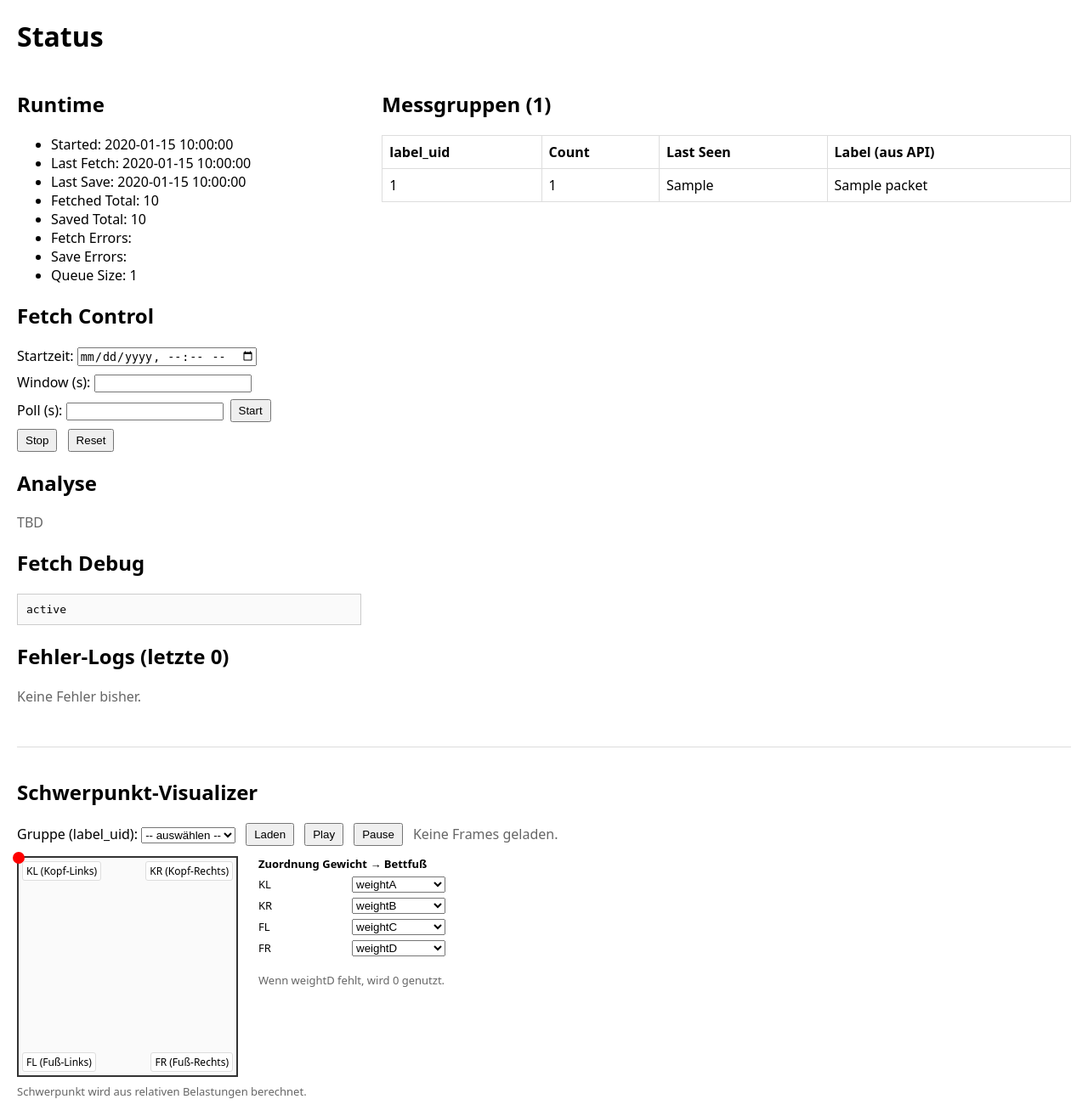
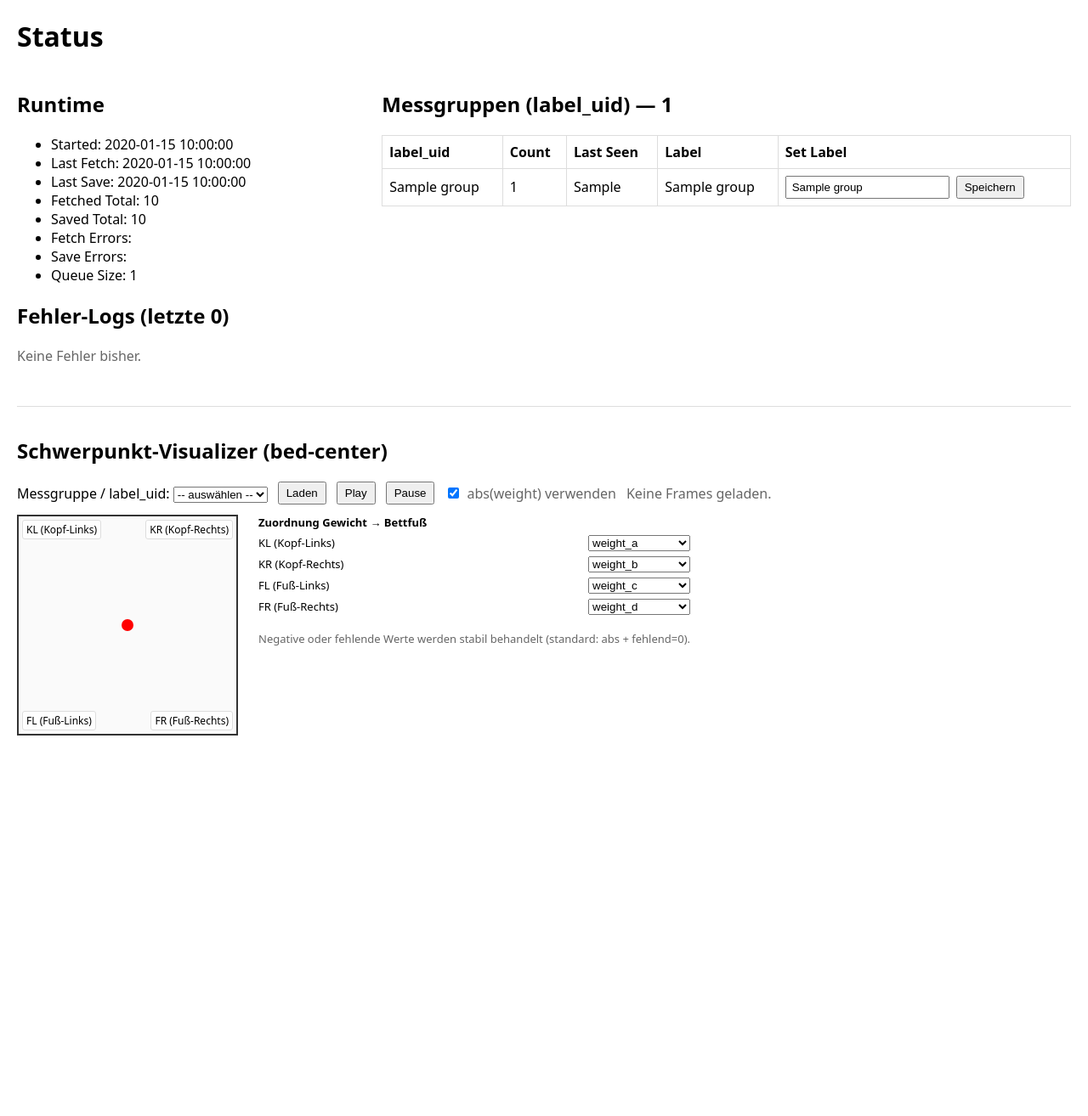
Before and after one commit to MicStern/SBM, a FastAPI app: template app/templates/status.html in a window 1280 px wide. Shown: the whole page at 85% size. After the commit the page ends 866 px from the top, so only its background shows below. Run offline with FastAPI, Linux system fonts and the light colour scheme; the template is opened without the code that fills it: most values are stand-ins (such as "Sample title", 1, 10 or a date in 2020); parts of the project's set-up code (start-up, migrations or seed data) failed here and were passed over.

Commit message:
Update status.html

```diff
--- a/app/templates/status.html
+++ b/app/templates/status.html
@@ -9,24 +9,74 @@
     th, td { border: 1px solid #ddd; padding: 8px; }
     th { text-align: left; }
     .muted { color: #666; }
+    form.inline { display: inline-flex; gap: 8px; align-items: center; }
+    input[type="text"] { padding: 4px 6px; }
     button { padding: 4px 8px; cursor: pointer; }
     .grid { display: grid; grid-template-columns: 1fr 2fr; gap: 24px; }
 
-    #sv-container { margin-top: 32px; border-top: 1px solid #ddd; padding-top: 16px; }
-    #sv-controls { display:flex; flex-wrap:wrap; gap:12px; align-items:center; margin-bottom:12px; }
-    #sv-square-wrapper { margin-top:12px; display:flex; gap:24px; flex-wrap:wrap; align-items:flex-start; }
-    #sv-square { position:relative; width:260px; height:260px; border:2px solid #333; box-sizing:border-box; background:#fafafa; }
-    #sv-square .corner-label { position:absolute; font-size:12px; background:rgba(255,255,255,0.9); padding:2px 4px; border-radius:3px; border:1px solid #ddd; }
-    #sv-corner-kl { top:4px; left:4px; }
-    #sv-corner-kr { top:4px; right:4px; }
-    #sv-corner-fl { bottom:4px; left:4px; }
-    #sv-corner-fr { bottom:4px; right:4px; }
-    #sv-dot { position:absolute; width:14px; height:14px; border-radius:50%; background:red; pointer-events:none; transform:translate(-50%, -50%); }
-    #sv-meta { font-size:13px; margin-top:8px; }
-    #sv-mapping { display:flex; flex-direction:column; gap:6px; font-size:13px; min-width:220px; }
-    #sv-mapping label { display:flex; justify-content:space-between; gap:8px; }
-    #sv-mapping select { min-width:110px; }
-    pre { border:1px solid #ccc; padding:10px; background:#fafafa; overflow:auto; }
+    #sv-container {
+      margin-top: 32px;
+      border-top: 1px solid #ddd;
+      padding-top: 16px;
+    }
+    #sv-controls {
+      display: flex;
+      flex-wrap: wrap;
+      gap: 12px;
+      align-items: center;
+      margin-bottom: 12px;
+    }
+    #sv-square-wrapper {
+      margin-top: 12px;
+      display: flex;
+      gap: 24px;
+      flex-wrap: wrap;
+      align-items: flex-start;
+    }
+    #sv-square {
+      position: relative;
+      width: 260px;
+      height: 260px;
+      border: 2px solid #333;
+      box-sizing: border-box;
+      background: #fafafa;
+    }
+    #sv-square .corner-label {
+      position: absolute;
+      font-size: 12px;
+      background: rgba(255,255,255,0.9);
+      padding: 2px 4px;
+      border-radius: 3px;
+      border: 1px solid #ddd;
+    }
+    #sv-corner-kl { top: 4px; left: 4px; }
+    #sv-corner-kr { top: 4px; right: 4px; }
+    #sv-corner-fl { bottom: 4px; left: 4px; }
+    #sv-corner-fr { bottom: 4px; right: 4px; }
+
+    #sv-dot {
+      position: absolute;
+      width: 14px;
+      height: 14px;
+      border-radius: 50%;
+      background: red;
+      pointer-events: none;
+      transform: translate(-50%, -50%);
+    }
+
+    #sv-mapping {
+      display: flex;
+      flex-direction: column;
+      gap: 6px;
+      font-size: 13px;
+      min-width: 260px;
+    }
+    #sv-mapping label {
+      display: flex;
+      justify-content: space-between;
+      gap: 8px;
+    }
+    #sv-mapping select { min-width: 120px; }
   </style>
 </head>
 <body>
@@ -46,33 +96,6 @@
         <li>Queue Size: {{ queue_size }}</li>
       </ul>
 
-      <h2>Fetch Control</h2>
-      <form method="post" action="/fetch/start" style="display:flex; gap:8px; align-items:center; flex-wrap:wrap;">
-        <label>Startzeit:
-          <input type="datetime-local" name="start_dt" required>
-        </label>
-        <label>Window (s):
-          <input type="number" name="window_seconds" value="{{ fetch_config.window_seconds }}" min="10" step="1">
-        </label>
-        <label>Poll (s):
-          <input type="number" name="poll_seconds" value="{{ fetch_config.poll_seconds }}" min="1" step="1">
-        </label>
-        <button type="submit">Start</button>
-      </form>
-
-      <form method="post" action="/fetch/stop" style="margin-top:8px; display:inline-block;">
-        <button type="submit">Stop</button>
-      </form>
-      <form method="post" action="/fetch/reset" style="margin-top:8px; display:inline-block; margin-left:8px;">
-        <button type="submit">Reset</button>
-      </form>
-
-      <h2>Analyse</h2>
-      <p class="muted">TBD</p>
-
-      <h2>Fetch Debug</h2>
-      <pre>{{ status_json_debug }}</pre>
-
       <h2>Fehler-Logs (letzte {{ s.error_logs|length }})</h2>
       {% if s.error_logs %}
       <div style="border:1px solid #ccc; padding:10px; max-height:250px; overflow-y:auto; white-space:pre-wrap; background:#fafafa;">
@@ -86,26 +109,34 @@
     </div>
 
     <div>
-      <h2>Messgruppen ({{ packets|length }})</h2>
+      <h2>Messgruppen (label_uid) — {{ groups|length }}</h2>
       <table>
         <thead>
           <tr>
             <th>label_uid</th>
             <th>Count</th>
             <th>Last Seen</th>
-            <th>Label (aus API)</th>
+            <th>Label</th>
+            <th>Set Label</th>
           </tr>
         </thead>
         <tbody>
-        {% for p in packets %}
+        {% for g in groups %}
           <tr>
-            <td>{{ p.packet_id }}</td>
-            <td>{{ p.count }}</td>
-            <td>{{ p.last_seen or "" }}</td>
-            <td>{{ p.label or "" }}</td>
+            <td>{{ g.label_uid }}</td>
+            <td>{{ g.count }}</td>
+            <td>{{ g.last_seen }}</td>
+            <td>{{ g.label or "" }}</td>
+            <td>
+              <form class="inline" method="post" action="/label">
+                <input type="hidden" name="label_uid" value="{{ g.label_uid }}">
+                <input type="text" name="label" placeholder="Label eingeben" value="{{ g.label or '' }}">
+                <button type="submit">Speichern</button>
+              </form>
+            </td>
           </tr>
         {% else %}
-          <tr><td colspan="4" class="muted">Noch keine Gruppen.</td></tr>
+          <tr><td colspan="5" class="muted">Noch keine Gruppen.</td></tr>
         {% endfor %}
         </tbody>
       </table>
@@ -113,15 +144,15 @@
   </div>
 
   <div id="sv-container">
-    <h2>Schwerpunkt-Visualizer</h2>
+    <h2>Schwerpunkt-Visualizer (bed-center)</h2>
 
     <div id="sv-controls">
       <label>
-        Gruppe (label_uid):
-        <select id="sv-packet-select">
+        Messgruppe / label_uid:
+        <select id="sv-group-select">
           <option value="">-- auswählen --</option>
-          {% for p in packets %}
-          <option value="{{ p.packet_id }}">{{ p.packet_id }}</option>
+          {% for g in groups %}
+          <option value="{{ g.label_uid }}">{{ g.label_uid }}</option>
           {% endfor %}
         </select>
       </label>
@@ -129,6 +160,11 @@
       <button id="sv-load-btn">Laden</button>
       <button id="sv-play-btn">Play</button>
       <button id="sv-pause-btn">Pause</button>
+
+      <label class="muted" style="display:flex;gap:6px;align-items:center;">
+        <input type="checkbox" id="sv-abs" checked>
+        abs(weight) verwenden
+      </label>
 
       <span id="sv-status" class="muted"></span>
     </div>
@@ -144,61 +180,66 @@
 
       <div id="sv-mapping">
         <strong>Zuordnung Gewicht → Bettfuß</strong>
+
         <label>
-          KL
+          KL (Kopf-Links)
           <select id="sv-map-kl">
             <option value="none">– keiner –</option>
-            <option value="weightA">weightA</option>
-            <option value="weightB">weightB</option>
-            <option value="weightC">weightC</option>
-            <option value="weightD">weightD</option>
+            <option value="weight_a">weight_a</option>
+            <option value="weight_b">weight_b</option>
+            <option value="weight_c">weight_c</option>
+            <option value="weight_d">weight_d</option>
           </select>
         </label>
+
         <label>
-          KR
+          KR (Kopf-Rechts)
           <select id="sv-map-kr">
             <option value="none">– keiner –</option>
-            <option value="weightA">weightA</option>
-            <option value="weightB">weightB</option>
-            <option value="weightC">weightC</option>
-            <option value="weightD">weightD</option>
+            <option value="weight_a">weight_a</option>
+            <option value="weight_b">weight_b</option>
+            <option value="weight_c">weight_c</option>
+            <option value="weight_d">weight_d</option>
           </select>
         </label>
+
         <label>
-          FL
+          FL (Fuß-Links)
           <select id="sv-map-fl">
             <option value="none">– keiner –</option>
-            <option value="weightA">weightA</option>
-            <option value="weightB">weightB</option>
-            <option value="weightC">weightC</option>
-            <option value="weightD">weightD</option>
+            <option value="weight_a">weight_a</option>
+            <option value="weight_b">weight_b</option>
+            <option value="weight_c">weight_c</option>
+            <option value="weight_d">weight_d</option>
           </select>
         </label>
+
         <label>
-          FR
+          FR (Fuß-Rechts)
           <select id="sv-map-fr">
             <option value="none">– keiner –</option>
-            <option value="weightA">weightA</option>
-            <option value="weightB">weightB</option>
-            <option value="weightC">weightC</option>
-            <option value="weightD">weightD</option>
+            <option value="weight_a">weight_a</option>
+            <option value="weight_b">weight_b</option>
+            <option value="weight_c">weight_c</option>
+            <option value="weight_d">weight_d</option>
           </select>
         </label>
-        <p class="muted">Wenn weightD fehlt, wird 0 genutzt.</p>
+
+        <p class="muted">
+          Negative oder fehlende Werte werden stabil behandelt (standard: abs + fehlend=0).
+        </p>
       </div>
-    </div>
-
-    <div id="sv-meta" class="muted">
-      Schwerpunkt wird aus relativen Belastungen berechnet.
     </div>
   </div>
 
   <script>
     (function() {
-      const packetSelect = document.getElementById('sv-packet-select');
+      const groupSelect = document.getElementById('sv-group-select');
       const loadBtn = document.getElementById('sv-load-btn');
       const playBtn = document.getElementById('sv-play-btn');
       const pauseBtn = document.getElementById('sv-pause-btn');
+      const absToggle = document.getElementById('sv-abs');
+
       const statusSpan = document.getElementById('sv-status');
       const square = document.getElementById('sv-square');
       const dot = document.getElementById('sv-dot');
@@ -212,10 +253,11 @@
       let currentIndex = 0;
       let timerId = null;
 
-      mapKL.value = "weightA";
-      mapKR.value = "weightB";
-      mapFL.value = "weightC";
-      mapFR.value = "weightD";
+      // default mapping
+      mapKL.value = "weight_a";
+      mapKR.value = "weight_b";
+      mapFL.value = "weight_c";
+      mapFR.value = "weight_d";
 
       function getMapping() {
         return { KL: mapKL.value, KR: mapKR.value, FL: mapFL.value, FR: mapFR.value };
@@ -228,16 +270,30 @@
         FR: { x:  1, y:  1 },
       };
 
+      function safeWeight(v) {
+        let n = 0;
+        if (typeof v === "number" && isFinite(v)) n = v;
+        if (absToggle.checked) n = Math.abs(n);
+        // Negative/NaN -> 0
+        if (!isFinite(n) || n < 0) n = 0;
+        return n;
+      }
+
+      function clamp(val, min, max) {
+        return Math.max(min, Math.min(max, val));
+      }
+
       function computeCenter(frame, mapping) {
-        let sumW = 0, sumX = 0, sumY = 0;
+        let sumW = 0;
+        let sumX = 0;
+        let sumY = 0;
 
         for (const corner of Object.keys(mapping)) {
           const key = mapping[corner];
           if (!key || key === "none") continue;
 
-          const w = frame[key];
-          const weight = (typeof w === "number" && isFinite(w)) ? w : 0;
-          if (weight === 0) continue;
+          const weight = safeWeight(frame[key]);
+          if (weight <= 0) continue;
 
           const pos = positions[corner];
           sumW += weight;
@@ -245,30 +301,37 @@
           sumY += weight * pos.y;
         }
 
-        if (sumW === 0) return { x: 0, y: 0 };
-        return { x: sumX / sumW, y: sumY / sumW };
+        if (sumW <= 0) return { x: 0, y: 0 };
+
+        // Normalerweise bereits in [-1..1], aber wir clampen hart als Safety
+        return {
+          x: clamp(sumX / sumW, -1, 1),
+          y: clamp(sumY / sumW, -1, 1),
+        };
       }
 
       function renderFrame(idx) {
         if (!frames.length) {
           statusSpan.textContent = "Keine Frames geladen.";
+          dot.style.left = "50%";
+          dot.style.top = "50%";
           return;
         }
-        if (idx < 0 || idx >= frames.length) return;
+        idx = clamp(idx, 0, frames.length - 1);
 
         const frame = frames[idx];
-        const center = computeCenter(frame, getMapping());
+        const mapping = getMapping();
+        const center = computeCenter(frame, mapping);
 
-        const rect = square.getBoundingClientRect();
-        const size = rect.width;
+        const size = square.clientWidth;
 
         const xNorm = (center.x + 1) / 2;
         const yNorm = (center.y + 1) / 2;
 
         dot.style.left = (xNorm * size) + "px";
-        dot.style.top = (yNorm * size) + "px";
+        dot.style.top  = (yNorm * size) + "px";
 
-        statusSpan.textContent = `Frame ${idx + 1} / ${frames.length} (t=${frame.timestamp || "?"})`;
+        statusSpan.textContent = `Frame ${idx + 1}/${frames.length} (t=${frame.timestamp || "?"})`;
       }
 
       function stopPlayback() {
@@ -278,20 +341,20 @@
         }
       }
 
-      async function loadPacket() {
+      async function loadGroup() {
         stopPlayback();
         currentIndex = 0;
 
-        const pid = packetSelect.value;
-        if (!pid) {
-          statusSpan.textContent = "Bitte zuerst eine Gruppe auswählen.";
+        const uid = groupSelect.value;
+        if (!uid) {
+          statusSpan.textContent = "Bitte zuerst eine label_uid auswählen.";
           return;
         }
 
         statusSpan.textContent = "Lade Daten ...";
 
         try {
-          const resp = await fetch(`/packet_weights?packet_id=${encodeURIComponent(pid)}`);
+          const resp = await fetch(`/group_weights?label_uid=${encodeURIComponent(uid)}`);
           if (!resp.ok) {
             statusSpan.textContent = `Fehler beim Laden (${resp.status})`;
             return;
@@ -299,11 +362,12 @@
           const data = await resp.json();
           frames = data.frames || [];
           if (!frames.length) {
-            statusSpan.textContent = "Keine Frames gefunden.";
+            statusSpan.textContent = "Keine Frames für diese Gruppe gefunden.";
+            renderFrame(0);
             return;
           }
           statusSpan.textContent = `Frames geladen: ${frames.length}`;
-          renderFrame(currentIndex);
+          renderFrame(0);
         } catch (e) {
           console.error(e);
           statusSpan.textContent = "Fehler beim Laden (siehe Konsole).";
@@ -312,7 +376,7 @@
 
       function startPlayback() {
         if (!frames.length) {
-          statusSpan.textContent = "Keine Frames geladen – zuerst 'Laden'.";
+          statusSpan.textContent = "Keine Frames geladen – bitte zuerst 'Laden' klicken.";
           return;
         }
         if (timerId !== null) return;
@@ -320,15 +384,16 @@
         timerId = setInterval(() => {
           currentIndex = (currentIndex + 1) % frames.length;
           renderFrame(currentIndex);
-        }, 500);
+        }, 300);
       }
 
-      loadBtn.addEventListener('click', (e) => { e.preventDefault(); loadPacket(); });
+      loadBtn.addEventListener('click', (e) => { e.preventDefault(); loadGroup(); });
       playBtn.addEventListener('click', (e) => { e.preventDefault(); startPlayback(); });
-      pauseBtn.addEventListener('click', (e) => {
-        e.preventDefault();
-        stopPlayback();
-        statusSpan.textContent = frames.length ? `Pause bei Frame ${currentIndex + 1}/${frames.length}` : "Pause.";
+      pauseBtn.addEventListener('click', (e) => { e.preventDefault(); stopPlayback(); statusSpan.textContent = "Pause."; });
+
+      // wenn mapping/abs umgestellt wird -> neu rendern
+      [mapKL, mapKR, mapFL, mapFR, absToggle].forEach(el => {
+        el.addEventListener('change', () => renderFrame(currentIndex));
       });
 
       window.addEventListener('load', () => renderFrame(0));
```
